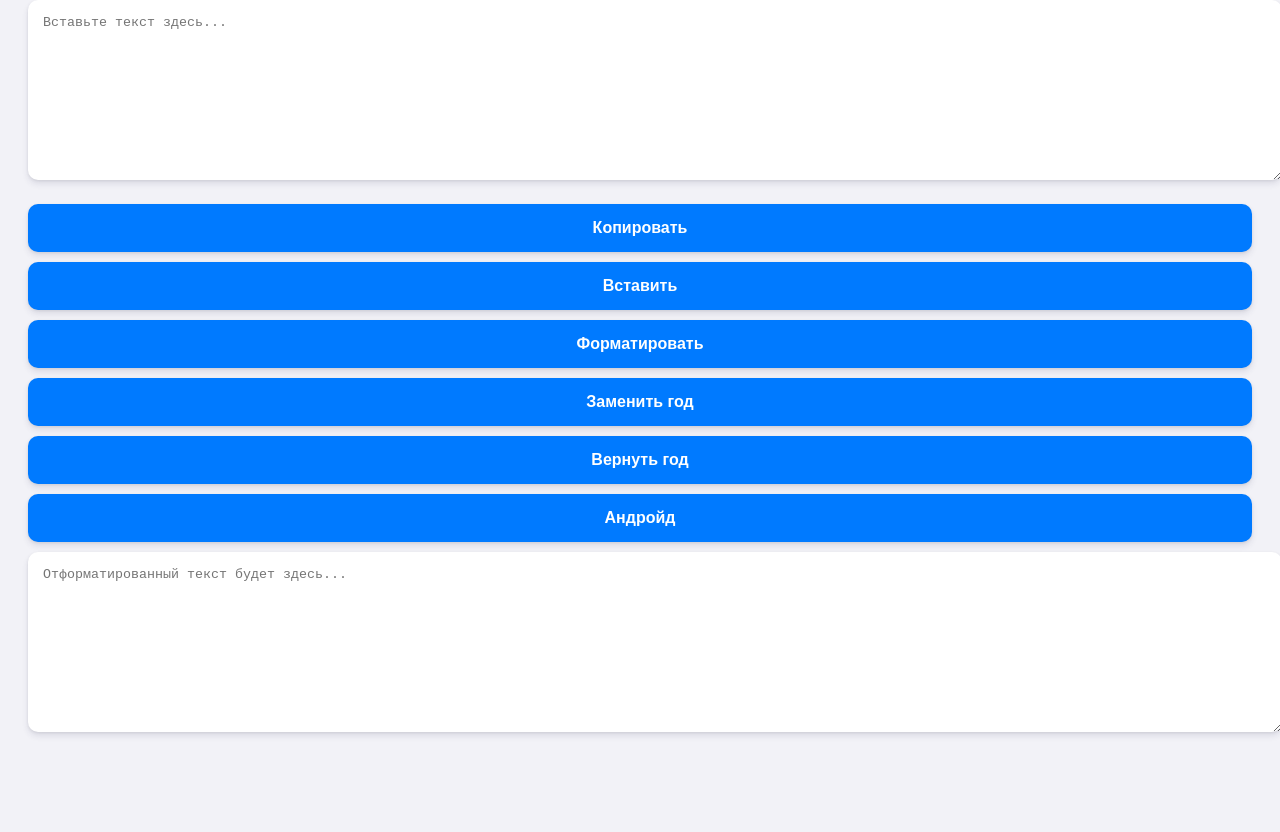
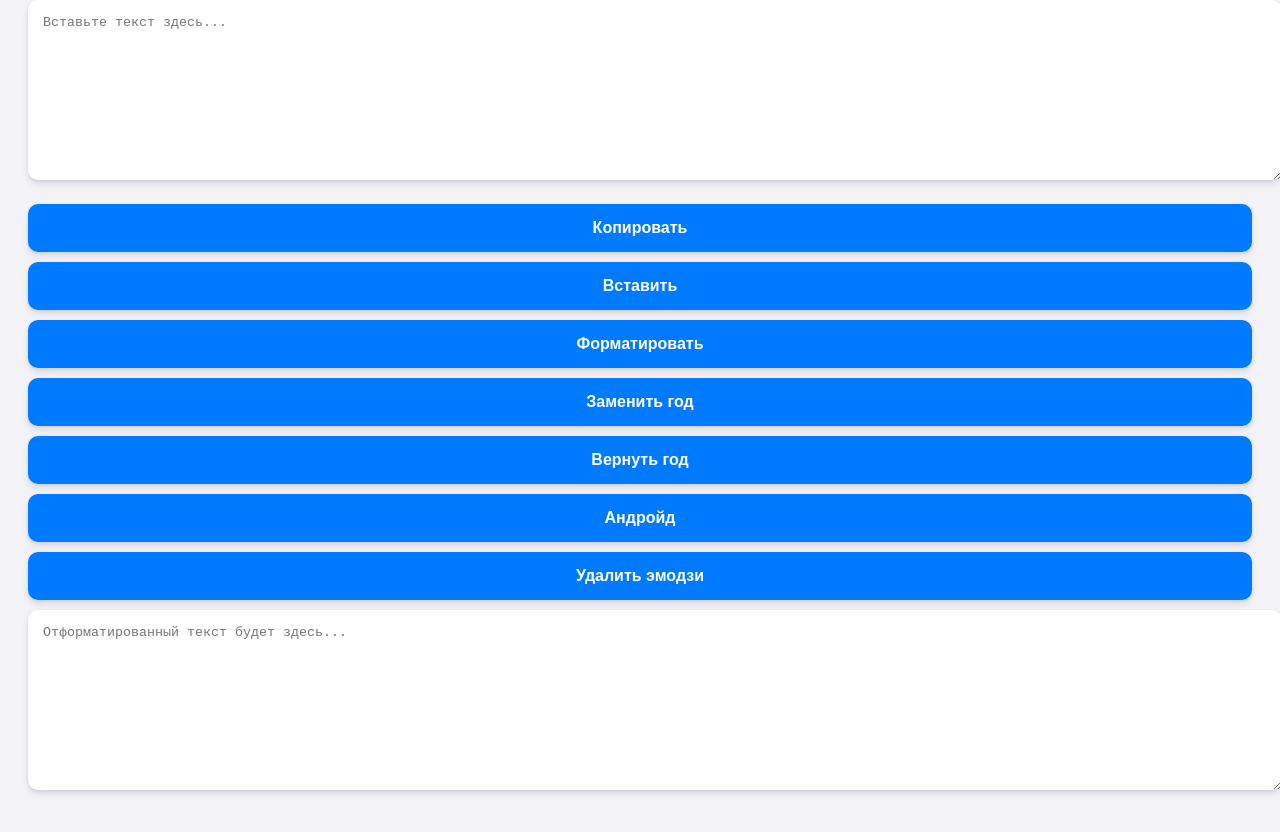
Before and after one commit to denislebed001/MPO, a plain HTML site: page index.html in a window 1280 px wide. Shown: the part 110-942 px from the top of the page. Before the commit the page ends 884 px from the top, so only its background shows below. Drawn offline with Linux system fonts and the light colour scheme.

Commit message:
Update index.html

```diff
--- a/index.html
+++ b/index.html
@@ -52,6 +52,7 @@
     <button onclick="reverseYearFormat()">Вернуть год</button>
     <!-- Новая кнопка "Андройд" -->
     <button onclick="cleanAndroidText()">Андройд</button>
+    <button onclick="removeNonFlagEmojis()">Удалить эмодзи</button>
     <textarea id="outputText" placeholder="Отформатированный текст будет здесь..."></textarea>
 
     <script>
@@ -117,6 +118,14 @@
     document.getElementById('outputText').value = cleanedText;
 }
 
+function removeNonFlagEmojis() {
+    const inputText = document.getElementById('inputText').value;
+    // Регулярное выражение для поиска всех эмодзи, кроме флагов стран
+    const emojiRegex = /(\p{Emoji_Presentation}|\p{Extended_Pictographic})(?<!\p{Regional_Indicator})/gu;
+    const cleanedText = inputText.replace(emojiRegex, '');
+    document.getElementById('outputText').value = cleanedText;
+}
+
     </script>
 </body>
 </html>
```
